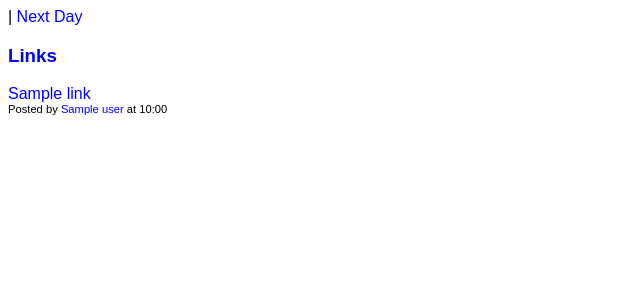
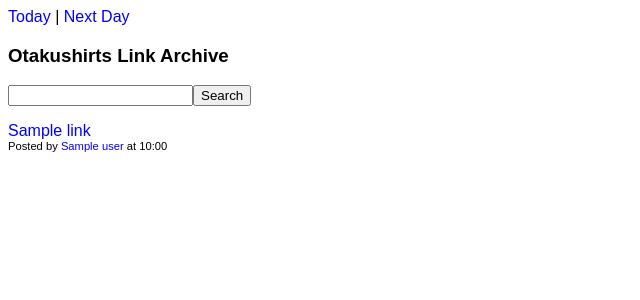
Before and after one commit to jeefy/sumdumbot-web, a Django app: template templates/index.html in a window 1280 px wide. Shown: the top 300 px of the page, without its empty margins (0-640 px from the left). Run offline with Django 3.2, Linux system fonts and the light colour scheme; the template is opened without the code that fills it: most values are stand-ins (such as "Sample title", 1, 10 or a date in 2020).

Commit message:
Add search box, change date links a bit

```diff
--- a/templates/index.html
+++ b/templates/index.html
@@ -10,13 +10,16 @@
 	</head>
 	<body>
 		<div id="filter_box" class="box">
-			{% if previous_day %}<a href="/date/{{previous_day|date:"Y-m-d"}}/">Previous Day</a>{% endif %}{% if next_day %} | <a href="/date/{{next_day|date:"Y-m-d"}}/">Next Day</a>{% endif %}
+			<a href="/">Today</a>{% if previous_day %} | <a href="/date/{{previous_day|date:"Y-m-d"}}/">Previous Day</a>{% endif %}{% if next_day %} | <a href="/date/{{next_day|date:"Y-m-d"}}/">Next Day</a>{% endif %}
 		</div>
 		<div id="user_box" class="box">
 
 		</div>
 		<div id="link_box" class="box">
-			<h3><a href="/">Links</a></h3>
+			<h3>Otakushirts Link Archive</h3>
+			<form method="get">
+				<input type="text" name="q" /><input type="Submit" value="Search" />
+			</form>
 			<table width="100%" cellpadding="0" cellspacing="0">
 				{% for link in links %}
 				<tr>
```
